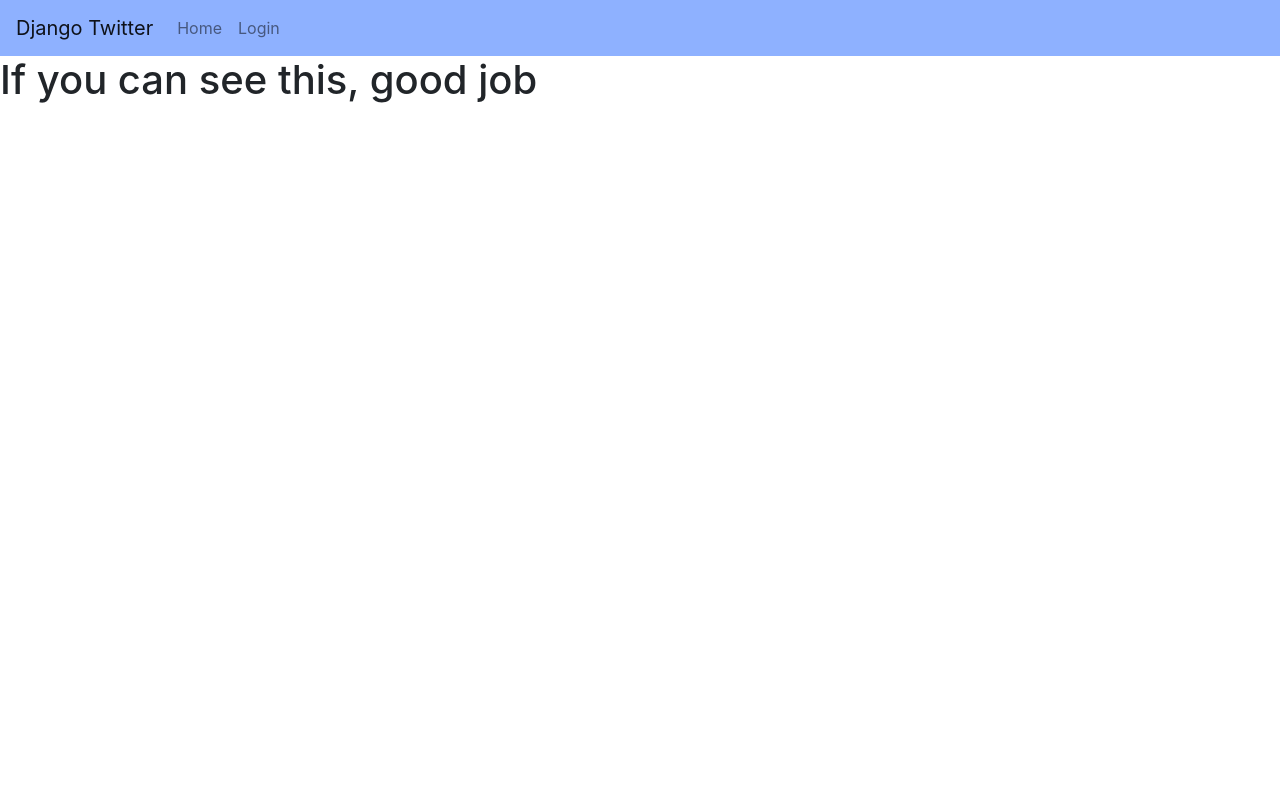
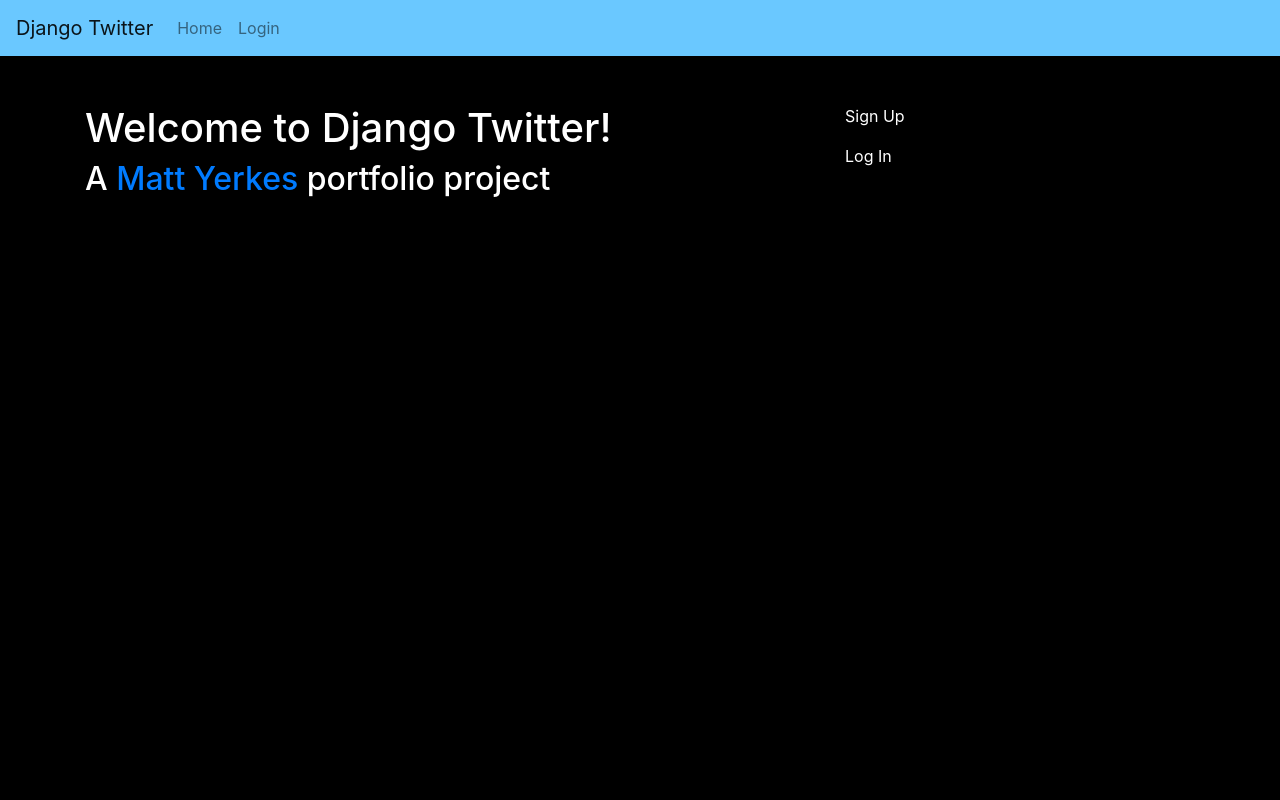
Before and after one commit to myerkes/djangotwitter, a Django app: page /accounts/ in a window 1280 px wide. Run offline with Django 3.2, Linux system fonts and the light colour scheme; some libraries are stand-ins or nearby versions.

Commit message:
Update homepage html and css

```diff
--- a/djangotwitter/urls.py
+++ b/djangotwitter/urls.py
@@ -18,7 +18,7 @@ from django.urls import path, include
 
 urlpatterns = [
     path('admin/', admin.site.urls),
-    path('home/', include('posts.urls')),
+    path('', include('posts.urls')),
     path('accounts/', include('allauth.urls')),
     path('accounts/', include('accountinfo.urls')),
 
--- /dev/null
+++ b/posts/static/posts/base_styles.css
@@ -0,0 +1,4 @@
+body {
+    background-color: black;
+    color: white;
+}
--- a/posts/templates/posts/base.html
+++ b/posts/templates/posts/base.html
@@ -1,17 +1,19 @@
 <!DOCTYPE html lang=en>
 <html>
     <head>
+        {% load static %}
         <!-- Required meta tags -->
         <meta charset="utf-8">
         <meta name="viewport" content="width=device-width, initial-scale=1">
         <!-- Import Bootstrap -->
         <link rel="stylesheet" href="https://stackpath.bootstrapcdn.com/bootstrap/4.1.3/css/bootstrap.min.css" integrity="sha384-MCw98/SFnGE8fJT3GXwEOngsV7Zt27NXFoaoApmYm81iuXoPkFOJwJ8ERdknLPMO" crossorigin="anonymous">
 
+        <link rel="stylesheet" type="text/css" href="{% static 'posts/base_styles.css' %}">
     </head>
     <body>
-        {% load static %}
 
-        <nav class="navbar navbar-expand-md navbar-light" style="background-color: rgb(142, 177, 255);">
+
+        <nav class="navbar navbar-expand-md navbar-light" style="background-color: rgb(106, 200, 255);">
             <a class="navbar-brand fw-bold" href="{% url 'posts:index' %}">Django Twitter</a>
             <button class="navbar-toggler" type="button" data-toggle="collapse" data-target="#navbarSupportedContent" aria-controls="navbarSupportedContent" aria-expanded="false" aria-label="Toggle navigation">
               <span class="navbar-toggler-icon"></span>
--- a/posts/templates/posts/index.html
+++ b/posts/templates/posts/index.html
@@ -4,6 +4,18 @@
 
 {% block content %}
 
+<div class="container">
+    <div class="row my-5">
+        <div class="col-8">
+            <h1>Welcome to Django Twitter!</h1>
+            <h2>A <a href="http://www.matthewyerkes.com/" target="_blank">Matt Yerkes</a> portfolio project</h2>
+        </div>
+        <div class="col-4">
+            <p>Sign Up</p>
+            <p>Log In</p>
+        </div>
+    </div>
+</div>
 
-{% include './test.html' %}
+
 {% endblock %}
--- a/templates/account/login.html
+++ b/templates/account/login.html
@@ -48,7 +48,7 @@ for a {{ site_name }} account and sign in below:{% endblocktrans %}</p>
 </form>
 
 
-<a title="Google" class="socialaccount_provider google" href="/accounts/google/login/?process=login">
+<a title="Google" class="socialaccount_provider google" href="/accounts/google/login/?process=login" id="google_login">
   <img src="{% static 'posts/btn_google_signin_dark_normal_web.png' %}">
 </a>
 
```
